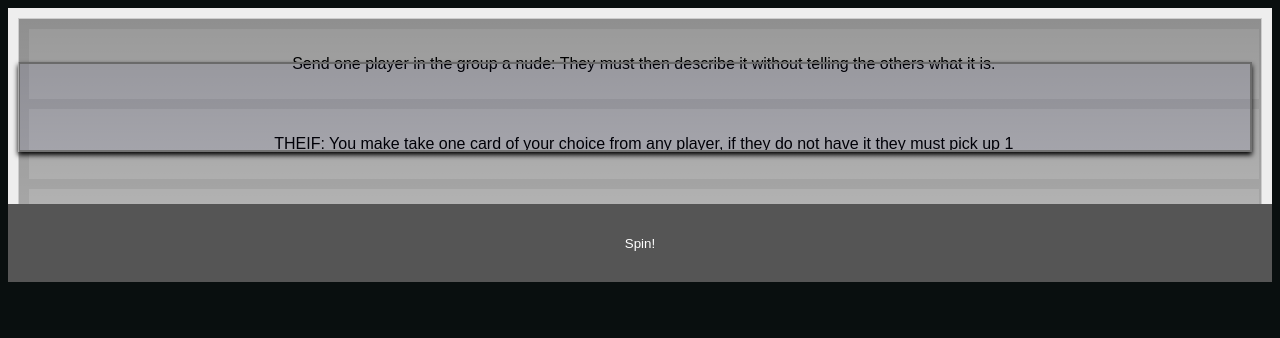
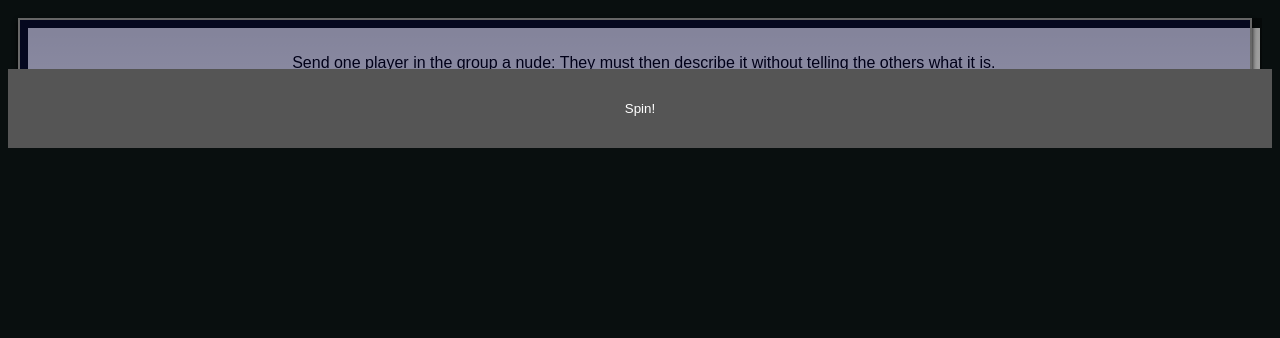
Before and after one commit to kiritodragneel/uno_fun, a PHP site: page / in a window 1280 px wide. Shown: the top 338 px of the page. Run offline with PHP 8.4, Linux system fonts and the light colour scheme.

Commit message:
Update style.css

```diff
--- a/style.css
+++ b/style.css
@@ -11,15 +11,13 @@ body{
   margin-right: auto;
   margin-left: auto;
   width: 100%;
-  height: 25% !important;
   text-align: center;
   font-family: sans-serif;
 }
 .slotmachine {
   width: 100%;
-  height: 100% !important;
+  height: 7.8% !important;
   padding: 10px;
-  background-color: #eee;
   position: relative;
   overflow: hidden;
   display: inline-block;
@@ -37,7 +35,6 @@ body{
   margin: 0;
   width: 100%;
   margin-right: 10px;
-  border: 1px solid #ccc;
   position: relative;
   float: left;
 }
@@ -77,12 +74,12 @@ body{
 }
 .slotmachine__center {
   width: calc(100% - 10px);
-  height: 90px;
+  height: 100px;
   border: 2px solid #aaa;
-  background-color: rgba(0, 0, 255, .04);
+  background-color: rgba(0, 0, 255, .15);
   box-shadow: 0 3px 5px #000;
   position: absolute;
-  top: 2.3%;
+  top: 1.3%;
   left: 0;
   transform: translateY(-50%);
 }
```
